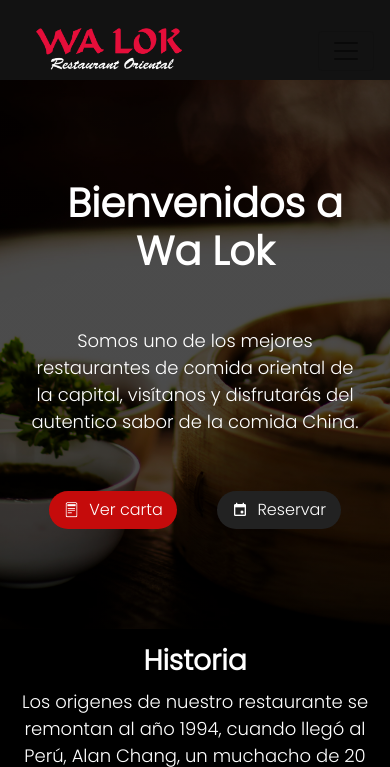
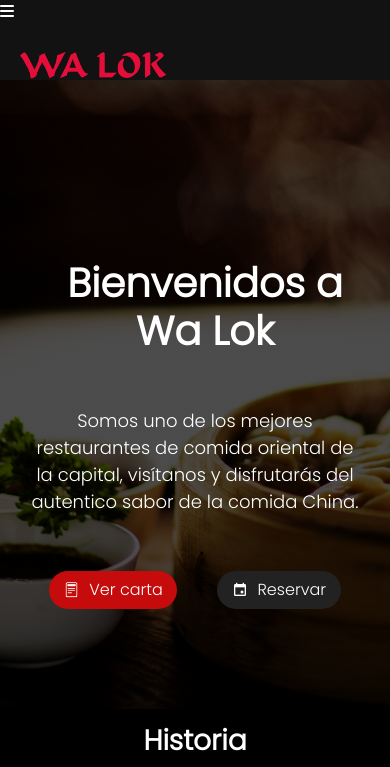
Before and after one commit to Fabris05/Walok, a PHP site: page /index.php in a window 390 px wide. Shown: the top 767 px of the page. Run offline with PHP 8.4, Linux system fonts and the light colour scheme; some libraries are stand-ins or nearby versions.

Commit message:
nav responsive

```diff
--- a/css/header.css
+++ b/css/header.css
@@ -12,82 +12,82 @@ nav {
     position: sticky;
     top: -1px;
 }
-.enlace {
-    padding: 20px 0;
-    display: flex;
-    align-items: center;
+
+.enlace{
+    position: absolute;
+    padding: 20px 100px;
 }
-
-.logo {
+.logo{
     height: 45px;
-    margin-right: 10px;
 }
-nav ul {
+nav ul{
     float: right;
     margin-right: 25px;
+
 }
-
-nav ul li {
+nav ul li{
     display: inline-block;
     line-height: 80px;
     padding: 0 12px;
     margin: 0 3px;
+
+}
+button .btn-outline-dark{
+    display: flex;
+    margin-top: 200px;
+
 }
 
-nav ul li a {
-    color: #fff !important;
+nav ul li.nav-item1{
+    display: inline-block;
+    line-height: 80px;
+    padding: 0 12px;
+    margin: 0 3px;
+
+}
+nav ul li a.nav-link{
+    color: rgb(255, 255, 255);
     font-size: 18px;
     padding: 7px 15px;
     border-radius: 18px;
     text-transform: uppercase;
     text-decoration: none;
-}
-a:not([href]):not([tabindex]) {
-    color: inherit;
-    text-decoration: none;
-    cursor: pointer;
-    font-weight: bold;
-}
-nav ul li a.active, nav ul li a:hover {
-    color: #E50E3A !important;
-    transition: .5s;
+
 }
 
-.button-login {
-    border: 2px solid rgb(34, 34, 34);
-    padding: 4px 10px;
+nav ul li.nav-item1 a.nav-link1{
+    color: rgb(255, 255, 255);
+    font-size: 18px;
+    padding: 7px 15px;
+    border-radius: 18px;
+    text-transform: uppercase;
+    text-decoration: none;
+
 }
 
-.button-login:hover {
-    background-color: red;
+nav ul li a.nav-link.active, li a.nav-link:hover{
+    color: rgb(229,14,58);
+    transition: .5s;
+    cursor: pointer;
 }
 
-.button-register {
-    padding: 5px;
-    border-radius: 10px;
+nav ul li.nav-item1 a.nav-link1.active, li a.nav-link1:hover{
+    background: rgb(229,14,58);
+    color: rgb(229,14,58);
+    transition: .5s;
     cursor: pointer;
-    margin-left: 2px;
 }
 
-.button-register:hover {
-    border-color: rgb(229, 14, 58);
-    background-color: rgb(34, 34, 34);
-    transition: .5s;
+.botones{
+    display: flex;
 }
-
-.checkbtn {
-    font-size: 40px;
-    color: #fff;
-    float: right;
-    line-height: 80px;
-    margin-right: 20px;
-    cursor: pointer;
+#check {
+    display: none;
+}
+.checkbtn{
     display: none;
 }
 
-#check {
-    display: none;
-}
 
 /*responsive*/
 @media (max-width: 952px){
@@ -100,7 +100,9 @@ nav ul li a.active, nav ul li a:hover {
 }
 @media (max-width: 858px){
     .checkbtn{
-        display: block;
+        display: flex;
+        justify-content: left;
+        color: rgb(255, 255, 255);
     }
     ul{
         position: fixed;
@@ -117,7 +119,17 @@ nav ul li a.active, nav ul li a:hover {
         margin: 50px 0;
         line-height: 30px;
     }
+
+    nav ul li.nav-item1{
+        display: block;
+        margin: 50px 0;
+        line-height: 30px;
+    }
     nav ul li a{
+        font-size: 20px;
+    }
+
+    nav ul li.nav-item1 a.nav-link1{
         font-size: 20px;
     }
     li a:hover, li a.active{
--- a/css/index.css
+++ b/css/index.css
@@ -18,7 +18,7 @@
     background-size: cover;
     width: 100%;
     height: auto;
-    padding: 120px;
+    padding: 130px 50px 250px 40px;
     transition: opacity 0.9s ease-in-out;
 }
 .index-header{
--- a/header.php
+++ b/header.php
@@ -10,29 +10,30 @@
 <link rel="icon" type="walok" href="./img/favicon.ico">
 <link href="css/header.css" rel="stylesheet" type="text/css">     <!--style.css document-->
 <link href="https://fonts.googleapis.com/css2?family=Poppins:wght@100;200;300&display=swap" rel="stylesheet">
-  <link href="css/font-awesome.min.css" rel="stylesheet">     <!--font-awesome-->
+<!-- <link href="css/font-awesome.min.css" rel="stylesheet"> -->
 <link rel="stylesheet" href="https://stackpath.bootstrapcdn.com/bootstrap/4.1.0/css/bootstrap.min.css">  <!--bootstrap-->
 <script src="https://ajax.googleapis.com/ajax/libs/jquery/3.3.1/jquery.min.js"></script>  <!--googleapis jquery-->
-  <link rel="stylesheet" href="https://cdnjs.cloudflare.com/ajax/libs/font-awesome/4.7.0/css/font-awesome.min.css">  <!--font-awesome-->
+<!-- <link rel="stylesheet" href="https://cdnjs.cloudflare.com/ajax/libs/font-awesome/4.7.0/css/font-awesome.min.css"> -->
 <script src="https://code.jquery.com/jquery-3.3.1.slim.min.js"></script>                          <!--bootstrap-->
-<script src="https://cdnjs.cloudflare.com/ajax/libs/popper.js/1.14.0/umd/popper.min.js"></script>           <!--bootstrap-->
-<script src="https://stackpath.bootstrapcdn.com/bootstrap/4.1.0/js/bootstrap.min.js"></script>            <!--bootstrap-->
+<script src="https://cdnjs.cloudflare.com/ajax/libs/popper.js/1.14.0/umd/popper.min.js"></script>
+<script src="https://stackpath.bootstrapcdn.com/bootstrap/4.1.0/js/bootstrap.min.js"></script>              <!--bootstrap-->         <!--bootstrap-->
 </head>
 <body>
  <!---navbar--->
-<nav class="navbar navbar-expand-md navbar-light fixed-top">
-        <div class="container">
-        <a href="./index.php" class="enlace">
+ <nav>
+        <input type="checkbox" id="check">
+        <label for="check" class="checkbtn">
+            <i class="fas fa-bars"></i>
+        </label>
+        <a href="index.php" class="enlace">
             <img src="img/Logo_Walok.png" alt="" class="logo">
         </a>
-            <button class="navbar-toggler" type="button" data-toggle="collapse" data-target="#navi">
-                <span class="navbar-toggler-icon"></span>
-            </button>
-            <div class="collapse navbar-collapse" id="navi">
-                <ul class="navbar-nav mr-auto">
+
+        <ul>
             <?php
                 //establecer la barra de navegación al iniciar sesión
-                    if(isset($_SESSION['user_id'])){ echo'
+                if(isset($_SESSION['user_id'])){
+                    echo'
                         <li class="nav-item">
                             <a class="nav-link" href="reservation.php" >Nueva reserva</a>
                         </li>
@@ -55,20 +56,39 @@
                         }
                     }
                         //página principal no registrada en la barra de navegación
-                    else { echo'
+                    else {
+                    echo'
                         <li class="nav-item">
                             <a class="nav-link" href="./index.php">Inicio</a>
                         </li>
+
                         <li class="nav-item">
                             <a class="nav-link" href="./carta.php">Carta</a>
                         </li>
+
                         <li class="nav-item">
                             <a class="nav-link" href="./contacto.php">Contacto</a>
                         </li>
                         <li class="nav-item">
                             <a class="nav-link" href="./reserva.php">Reserva</a>
                         </li>
-                    '; }
+
+                        <li class="nav-item1">
+                            <a class="nav-link1" data-toggle="modal" data-target="#myModal_reg">Registrar</a>
+                        </li>
+
+                        <li class="nav-item1">
+                            <a class="nav-link1" data-toggle="modal" data-target="#myModal_login">Iniciar sesión<a>
+                        </li>
+                    ';
+                }
+
+                if(isset($_SESSION['user_id'])){
+                    echo '
+                    <form class="navbar-form navbar-right" action="includes/logout.inc.php" method="post">
+                    <button type="submit" name="logout-submit" class="btn btn-outline-dark">Cerrar sesión</button>
+                    </form>';
+                }
             ?>
 
         </ul>
@@ -81,20 +101,9 @@
                 <button type="submit" name="logout-submit" class="btn btn-outline-dark">Cerrar sesión</button>
                 </form>';
             }
-                    else{
-                    echo '
-                    <div>
-                    <ul class="navbar-nav ml-auto">
-			<li ><a data-toggle="modal" data-target="#myModal_reg" style:font-weight: bold;>Registrar</a></li>
-			<li><a data-toggle="modal" data-target="#myModal_login">Iniciar sesión</a></li>
-                    </ul>
-                    </div>
-                    ';}
         ?>
+    </nav>
 
-            </div>
-        </div>
-</nav>
 
 <div class="container">
   <!-- The Modal -->
--- a/includes/dbh.inc.php
+++ b/includes/dbh.inc.php
@@ -2,7 +2,7 @@
 
 $servername = "localhost";
 $dBUsername = "root";
-$dBPassword = "";
+$dBPassword = "12345";
 $dBName = "loginsystem";
 
 $conn = mysqli_connect($servername, $dBUsername, $dBPassword, $dBName);
--- a/index.php
+++ b/index.php
@@ -1,6 +1,8 @@
 <?php
     require "header.php";
 ?>
+    <link rel="stylesheet" href="https://stackpath.bootstrapcdn.com/bootstrap/4.1.0/css/bootstrap.min.css">
+
     <link rel="stylesheet" href="css/index.css">
     <link href="https://fonts.googleapis.com/css2?family=Poppins:wght@100;200;300&display=swap" rel="stylesheet">
     <link rel="stylesheet" href="https://cdnjs.cloudflare.com/ajax/libs/font-awesome/6.4.2/css/all.min.css" integrity="sha512-z3gLpd7yknf1YoNbCzqRKc4qyor8gaKU1qmn+CShxbuBusANI9QpRohGBreCFkKxLhei6S9CQXFEbbKuqLg0DA==" crossorigin="anonymous" referrerpolicy="no-referrer" />
@@ -130,5 +132,6 @@
             <small>&copy; 2023 <b>Wa Lok</b> - Todos los derechos reservados.</small>
         </div>
     <script src="js/script_index.js"></script>
+    <script src="https://stackpath.bootstrapcdn.com/bootstrap/4.1.0/js/bootstrap.min.js"></script>
 </body>
 </html>
```
Also changed, not shown: README.md (deleted), js/script_index.js (line endings or trailing spaces). Lines whose indentation alone changed are shown as unchanged.
